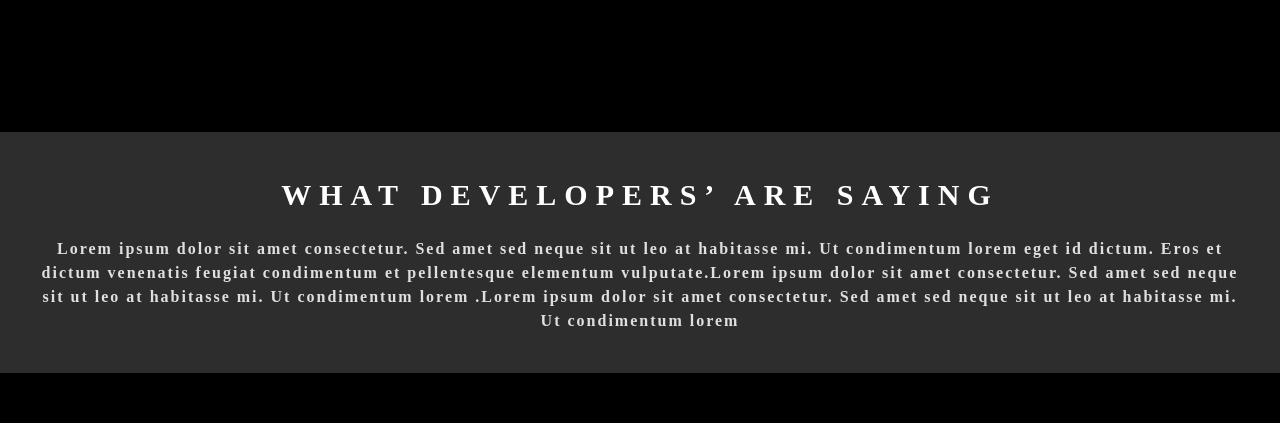
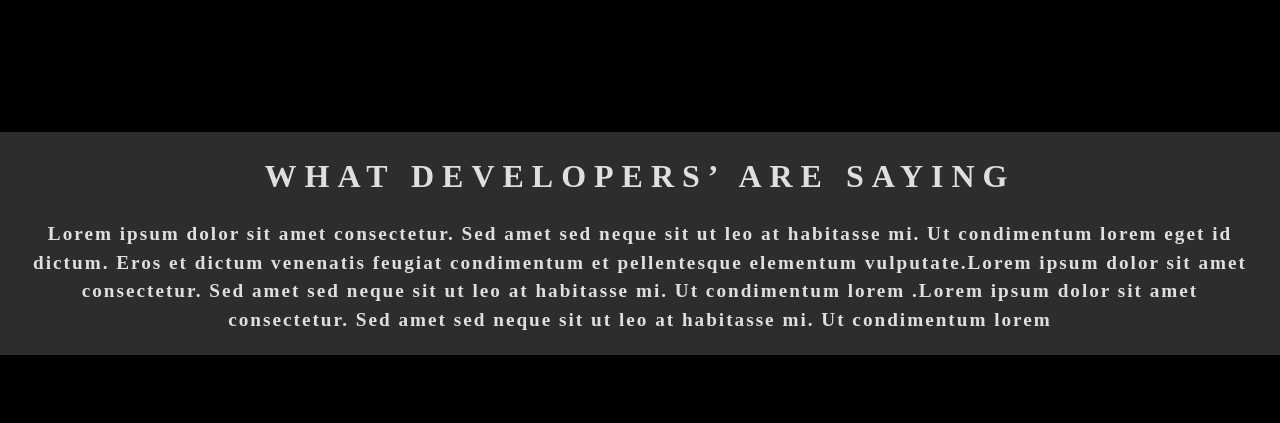
Before and after one commit to AY0OLA/Crypto, a React (Vite) app: page / in a window 1280 px wide. Shown: the part 4861-5284 px from the top of the page. Built offline with nearby package versions, Linux system fonts and the light colour scheme.

Commit message:
adjust what dev says

```diff
--- a/src/Conponent/Home/Home.jsx
+++ b/src/Conponent/Home/Home.jsx
@@ -266,12 +266,12 @@ const Home = () => {
           </div>
         </div>
 
-        <div className="mt-[8rem] bg-[#353535db] p-[40px] flex flex-col text-center gap-[20px]">
-          <h1 className="text-[#fff] text-[30px] font-bold tracking-[8px] max-md:text-[10px]">
+        <div className="mt-[8rem] bg-[#353535db] p-[20px] flex flex-col gap-[20px] text-center">
+          <h1 className="Poppins md:text-[2rem] max-md:text-[1.2rem] font-extrabold tracking-[8px]">
             {" "}
             WHAT DEVELOPERS’ ARE SAYING
           </h1>
-          <div className="text-center text-[16px] tracking-[2px] font-bold">
+          <div className="Poppins text-center text-[1.2rem] max-md:text-[1rem] font-bold tracking-[2px]">
             Lorem ipsum dolor sit amet consectetur. Sed amet sed neque sit ut
             leo at habitasse mi. Ut condimentum lorem eget id dictum. Eros et
             dictum venenatis feugiat condimentum et pellentesque elementum
```
